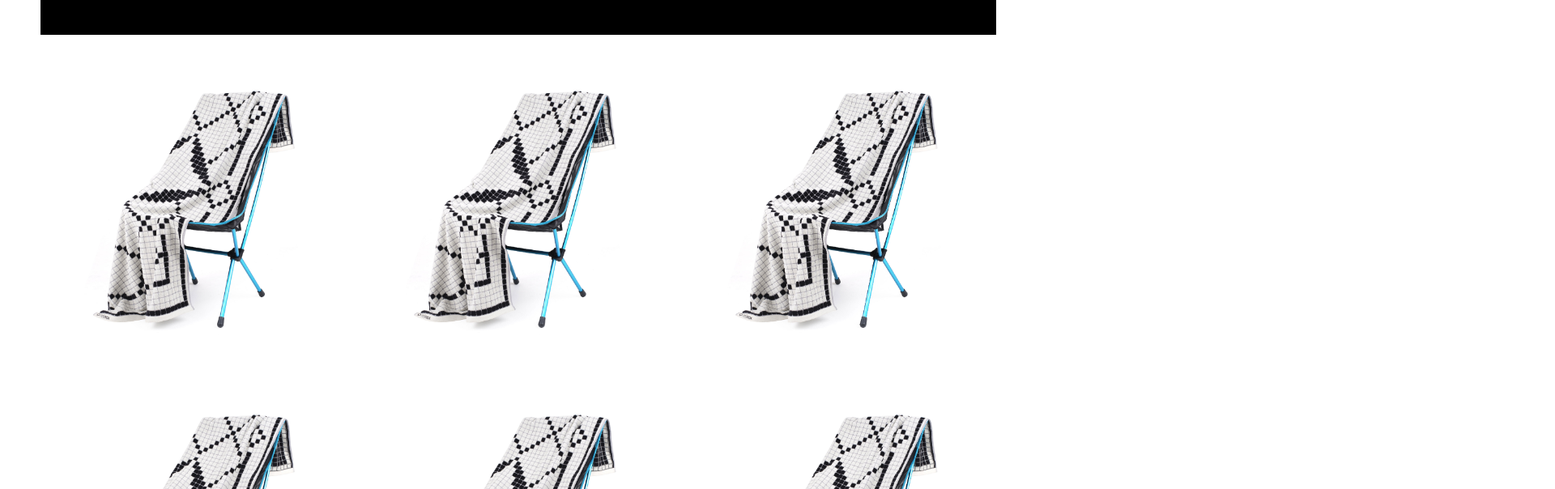
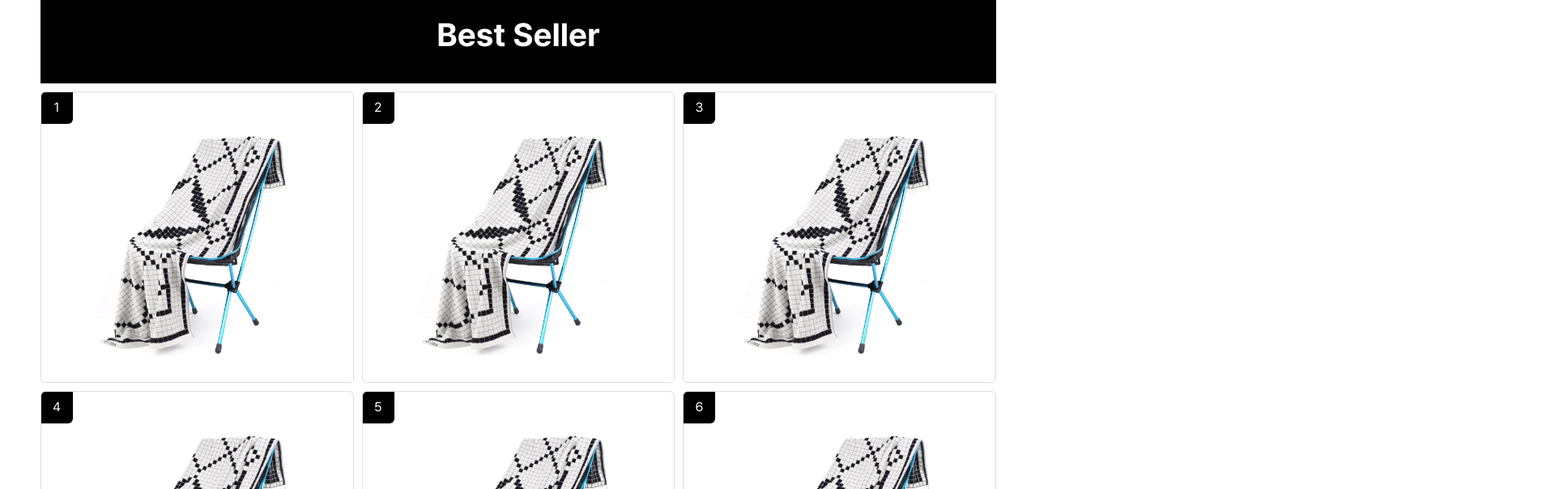
Before and after one commit to yunhyekyeong/Helinox-React, a React (Create React App) app: page / in a window 1280 px wide. Shown: the part 2192-2796 px from the top of the page at 81% size, 1920 px wide, since content can reach past the window. Built offline with nearby package versions, Linux system fonts and the light colour scheme.

Commit message:
rename : 이미지 파일명 변경

```diff
--- a/src/App.jsx
+++ b/src/App.jsx
@@ -10,6 +10,7 @@ import theme from "./style/theme";
 import { mediaMax } from "./util/MediaQurey";
 
 function App() {
+  window.alert(" 비상업적 용도로 만들어진 개인적인 포트폴리오 입니다.  (주)헬리녹스의 상표, 이미지, 지식재산권은 (주)헬리녹스가 보유하고 있습니다.");
   // 모바일 브라우저 100vh
   function setMobileHeight() {
     let vh = window.innerHeight * 0.01;
--- a/src/components/button/Button.jsx
+++ b/src/components/button/Button.jsx
@@ -6,7 +6,7 @@ const ButtonStyle = {
     text-align: center;
     padding: 5px 15px;
     border-radius: 50%;
-    background: none;
+    background-color: transparent;
   `,
   viewmore: css`
     &:after {
@@ -14,18 +14,28 @@ const ButtonStyle = {
       display: block;
       position: absolute;
       bottom: -5px;
-      left: 50%;
-      transform: translateX(-50%);
-      width: 100%;
-      height: 3px;
+      left: 0;
+      width: 130%;
+      height: 4px;
     }
   `,
 };
 
-function Button({ disabled, children, styletype, border, fontsize, background, color, afterbackground }) {
+function Button({ disabled, children, styletype, border, fontsize, background, color, afterbackground, hoverbackground, hovercolor }) {
   const styleType = ButtonStyle[styletype];
   return (
-    <StyleButton type="button" disabled={disabled} styleType={styleType} border={border} fontsize={fontsize} color={color} background={background} afterbackground={afterbackground}>
+    <StyleButton
+      type="button"
+      disabled={disabled}
+      styleType={styleType}
+      border={border}
+      fontsize={fontsize}
+      color={color}
+      background={background}
+      afterbackground={afterbackground}
+      hoverbackground={hoverbackground}
+      hovercolor={hovercolor}
+    >
       {children}
     </StyleButton>
   );
--- a/src/components/layout/Footer.jsx
+++ b/src/components/layout/Footer.jsx
@@ -1,18 +1,167 @@
 import React from "react";
 import styled from "styled-components";
+import { Link } from "react-router-dom";
+import { Container } from "./Layout";
+import logoimg from "../../assets/img/logo/logo_white.png";
+import { BsFillTelephoneFill } from "react-icons/bs";
+import { SiKakaotalk, SiFacebook, SiInstagram, SiNaver, SiYoutube } from "react-icons/si";
+import { mediaMax } from "../../util/MediaQurey";
 
 function Footer() {
   return (
     <FooterWrap>
-      <FNB>
-        <FNBItem>푸터</FNBItem>
-      </FNB>
+      <Container>
+        <FNB>
+          <FNBItem>
+            <Link to="#!">이용약관</Link>
+          </FNBItem>
+          <FNBItem>
+            <Link to="#!">이용안내</Link>
+          </FNBItem>
+          <FNBItem>
+            <Link to="#!">
+              <strong>개인정보처리방침</strong>
+            </Link>
+          </FNBItem>
+          <FNBItem>
+            <Link to="#!">한국어</Link>
+          </FNBItem>
+        </FNB>
+        <Logo>
+          <img src={logoimg} alt="" />
+        </Logo>
+        <CS>
+          <li>
+            <Link to="#!">
+              <BsFillTelephoneFill />
+              02-730-1928
+            </Link>
+          </li>
+          <li>
+            <Link to="#!">
+              <SiKakaotalk /> HELINOXCS
+            </Link>
+          </li>
+          <li>AM 10:00 ~ PM 04:00(주말 및 공휴일 휴무)</li>
+          <li>점심시간 12:00 ~ 13:00</li>
+          <li>HCC 매장 운영시간 PM 11:00 ~ PM 09:00</li>
+        </CS>
+        <Company>
+          <li>대표자: 라영환</li>
+          <li>개인정보 보호 책임자: 이창희</li>
+          <li>사업자등록번호: 101-86-83690</li>
+          <li>통신판매업신고: 2020-서울용산-0047 </li>
+          <li>EMAIL) hi@helinox.com</li>
+          <li>TEL) 02-730-1928</li>
+          <li>(주)헬리녹스의 상표, 제품 디자인 그리고 당사가 운영하는 웹사이트 등에 게재된 저작물과 관련한 모든 지식재산권은 (주)헬리녹스가 보유하고 있습니다.</li>
+        </Company>
+        <CopyRight>©2021 Helinox. All Rights Reserved</CopyRight>
+        <Sns>
+          <li>
+            <Link to="#!">
+              <SiFacebook />
+            </Link>
+          </li>
+          <li>
+            <Link to="#!">
+              <SiInstagram />
+            </Link>
+          </li>
+          <li>
+            <Link to="#!">
+              <SiNaver />
+            </Link>
+          </li>
+          <li>
+            <Link to="#!">
+              <SiYoutube />
+            </Link>
+          </li>
+        </Sns>
+      </Container>
     </FooterWrap>
   );
 }
 
 export default Footer;
 
-const FooterWrap = styled.footer``;
-const FNB = styled.ul``;
-const FNBItem = styled.li``;
+const FooterWrap = styled.footer`
+  background-color: ${({ theme }) => theme.colors.pointcolor};
+  color: ${({ theme }) => theme.colors.bkgcolor};
+  padding: 50px 0;
+`;
+
+const FNB = styled.ul`
+  display: flex;
+  ${({ theme }) => theme.fontSize.mdfont};
+  ${mediaMax.xsm} {
+    display: inline-block;
+    li {
+      line-height: 1.5;
+    }
+  }
+`;
+
+const FNBItem = styled.li`
+  margin-right: 20px;
+  strong {
+    font-weight: 600;
+  }
+`;
+
+const Logo = styled.div`
+  width: 200px;
+  margin: 30px 0;
+  ${mediaMax.xsm} {
+    margin: 20px 0;
+  }
+  img {
+    width: 100%;
+  }
+`;
+
+const CS = styled.ul`
+  display: flex;
+  gap: 20px;
+  margin-bottom: 10px;
+  ${({ theme }) => theme.fontSize.mdfont};
+  ${mediaMax.xlg} {
+    display: inline-block;
+    li {
+      line-height: 1.5;
+    }
+  }
+  svg {
+    font-size: 14px;
+    color: ${({ theme }) => theme.colors.lightgray};
+    margin-right: 6px;
+  }
+`;
+
+const Company = styled.ul`
+  display: inline-flex;
+  flex-wrap: wrap;
+  gap: 6px 20px;
+  margin-bottom: 6px;
+  color: ${({ theme }) => theme.colors.maingray};
+  li {
+    ${({ theme }) => theme.fontSize.smfont};
+    line-height: 1.2;
+  }
+`;
+
+const CopyRight = styled.div`
+  ${({ theme }) => theme.fontSize.smfont};
+  color: ${({ theme }) => theme.colors.maingray};
+  margin-bottom: 20px;
+`;
+
+const Sns = styled.ul`
+  display: flex;
+  gap: 40px;
+
+  svg {
+    font-size: 24px;
+    color: ${({ theme }) => theme.colors.lightgray};
+  }
+`;
--- a/src/components/layout/Header.jsx
+++ b/src/components/layout/Header.jsx
@@ -1,13 +1,15 @@
-import React from "react";
+import React, { useState } from "react";
 import { Link } from "react-router-dom";
-import styled from "styled-components";
+import styled, { css } from "styled-components";
 import logo from "../../assets/img/logo/logo_white.png";
-import { mediaMax } from "../../util/MediaQurey";
+import { mediaMax, mediaMin } from "../../util/MediaQurey";
 import { BsFillTelephoneFill } from "react-icons/bs";
 import { FiSearch } from "react-icons/fi";
 import { FaShoppingCart } from "react-icons/fa";
 
 function Header() {
+  const [mobileOpen, setMobileOpen] = useState(false);
+  const [accodianOpen, setAccodianOpen] = useState(false);
   return (
     <HeaderWrap>
       <Top>
@@ -40,14 +42,14 @@ function Header() {
             </Link>
             <Cart>30</Cart>
           </li>
-          <MOpen>
+          <MOpen isMove={mobileOpen} onClick={() => setMobileOpen(!mobileOpen)}>
             <span></span>
             <span></span>
             <span></span>
           </MOpen>
         </RightWrap>
       </Top>
-      <NAV>
+      <NAV isMOpen={mobileOpen}>
         <MLog>
           {/* 로그인 */}
           <li>
@@ -93,8 +95,8 @@ function Header() {
         </MLog>
         <GNB>
           <GNBItem>
-            <GNBMenu>Outdoor</GNBMenu>
-            <LNB>
+            <GNBMenu onClick={() => setAccodianOpen(!accodianOpen)}>Outdoor</GNBMenu>
+            <LNB isAccodianOpen={accodianOpen}>
               <LNBItem>
                 <Link to="#!">체어</Link>
               </LNBItem>
@@ -321,14 +323,18 @@ const RightWrap = styled.ul`
     ${mediaMax.xsm} {
       margin-right: 12px;
     }
-
+    /* cart */
+    &:nth-of-type(4) {
+      ${mediaMin.md} {
+        margin-right: 0;
+      }
+    }
+    /* Mopen */
     &:last-child {
       margin-right: 0;
-      ${mediaMax.sm} {
-        margin-left: 16px;
-      }
-      ${mediaMax.xsm} {
-        margin-left: 12px;
+      display: none;
+      ${mediaMax.md} {
+        display: block;
       }
     }
   }
@@ -359,7 +365,6 @@ const Cart = styled.span`
 
 // 모바일 메뉴오픈
 const MOpen = styled.li`
-  display: none;
   ${mediaMax.md} {
     display: block;
     position: relative;
@@ -367,9 +372,6 @@ const MOpen = styled.li`
     width: 25px;
     height: 20px;
     cursor: pointer;
-  }
-  ${mediaMax.sm} {
-    right: 16px;
   }
   /* 막대 */
   & > span {
@@ -380,13 +382,33 @@ const MOpen = styled.li`
     position: absolute;
     &:nth-of-type(1) {
       top: 0;
+      ${({ isMove }) =>
+        isMove &&
+        css`
+          top: 9px;
+          transform: rotate(135deg);
+        `};
     }
     &:nth-of-type(2) {
       top: 9px;
+      ${({ isMove }) =>
+        isMove &&
+        css`
+          top: 9px;
+          left: 60px;
+          transition: 0.4s;
+        `};
     }
     &:nth-of-type(3) {
       top: 18px;
+      ${({ isMove }) =>
+        isMove &&
+        css`
+          top: 9px;
+          transform: rotate(-135deg);
+        `};
     }
+    transition: 0.4s;
   }
 `;
 
@@ -454,12 +476,19 @@ const NAV = styled.nav`
   background-color: ${({ theme }) => theme.colors.bkgcolor};
   padding: 0 50px;
   ${mediaMax.md} {
-    display: none;
     width: 50vw;
     height: 100vh;
     padding: 0 0;
     position: fixed;
     top: 60px;
+    left: -50vw;
+    transition: 0.4s;
+    ${({ isMOpen }) =>
+      isMOpen &&
+      css`
+        left: 0;
+      `};
+
     border-right: 1px solid ${({ theme }) => theme.colors.brightgray};
     border-bottom: none;
   }
@@ -499,6 +528,9 @@ const GNBItem = styled.li`
     /* LNB 공통 */
     & > ul {
       display: block;
+      ${mediaMax.md} {
+        display: none;
+      }
     }
   }
 
@@ -539,6 +571,11 @@ const LNB = styled.ul`
     border-top: none;
     border-left: none;
     border-right: none;
+    ${({ isAccodianOpen }) =>
+      isAccodianOpen &&
+      css`
+        display: block;
+      `};
   }
 `;
 const LNBItem = styled.li`
--- a/src/components/layout/Layout.jsx
+++ b/src/components/layout/Layout.jsx
@@ -2,7 +2,7 @@ import styled from "styled-components";
 import { mediaMax } from "../../util/MediaQurey";
 
 export const Section = styled.section`
-  margin: 100px 0;
+  margin: 120px 0;
 `;
 
 export const Container = styled.div`
--- a/src/domain/main/BestSeller.jsx
+++ b/src/domain/main/BestSeller.jsx
@@ -13,18 +13,18 @@ function BestSeller() {
         </BestTxt>
         <Container>
           <BestSellerWrap>
-            <BestProductItem></BestProductItem>
-            <BestProductItem></BestProductItem>
-            <BestProductItem></BestProductItem>
-            <BestProductItem></BestProductItem>
-            <BestProductItem></BestProductItem>
-            <BestProductItem></BestProductItem>
-            <BestProductItem></BestProductItem>
-            <BestProductItem></BestProductItem>
-            <BestProductItem></BestProductItem>
-            <BestProductItem></BestProductItem>
-            <BestProductItem></BestProductItem>
-            <BestProductItem></BestProductItem>
+            <BestProductItem />
+            <BestProductItem />
+            <BestProductItem />
+            <BestProductItem />
+            <BestProductItem />
+            <BestProductItem />
+            <BestProductItem />
+            <BestProductItem />
+            <BestProductItem />
+            <BestProductItem />
+            <BestProductItem />
+            <BestProductItem />
           </BestSellerWrap>
         </Container>
       </BestSelSection>
@@ -38,7 +38,7 @@ const BestSelSection = styled(Section)`
   margin: 0 0;
 `;
 
-const BestSellerWrap = styled.ul`
+const BestSellerWrap = styled.div`
   display: grid;
   grid-template-columns: repeat(4, 1fr);
   gap: 10px;
--- a/src/domain/product/BestProduct.jsx
+++ b/src/domain/product/BestProduct.jsx
@@ -3,26 +3,19 @@ import styled from "styled-components";
 import { Link } from "react-router-dom";
 import { AiFillHeart, AiOutlineHeart } from "react-icons/ai";
 import { BsCartPlus } from "react-icons/bs";
+import { mediaMax } from "../../util/MediaQurey";
 import best01 from "../../assets/img/product/best01.jpg";
-import best02 from "../../assets/img/product/best02.jpg";
-import best03 from "../../assets/img/product/best03.jpg";
-import best04 from "../../assets/img/product/best04.jpg";
-import best05 from "../../assets/img/product/best05.jpg";
-import best06 from "../../assets/img/product/best06.jpg";
-import best07 from "../../assets/img/product/best07.jpg";
-import best08 from "../../assets/img/product/best08.jpg";
 
 function BestProductItem() {
   return (
     <BestProduct>
-      <BestNum>1</BestNum>
       <Link to="">
         <BestImg>
           <img src={best01} alt="" />
         </BestImg>
       </Link>
       <Caption>
-        <ProductName>블랙메쉬 슬링백</ProductName>
+        <ProductName>비취타올(아이보리/블랙)</ProductName>
         <ProductInfo>
           <ProductPrice>
             <strong>50,000</strong>원
@@ -45,36 +38,72 @@ function BestProductItem() {
 
 export default BestProductItem;
 
-const BestProduct = styled.li`
+const BestProduct = styled.div`
+  border: 1px solid ${({ theme }) => theme.colors.lightgray};
+  border-radius: 6px;
+  position: relative;
   overflow: hidden;
+  height: 312.5px;
+  ${mediaMax.xlg} {
+    height: 360px;
+  }
+  ${mediaMax.lg} {
+    height: 300px;
+  }
+  ${mediaMax.md} {
+    height: auto;
+    border: none;
+  }
+
+  /* 숫자카운트 */
+  &:after {
+    ${({ theme }) => theme.common.flexCenter};
+    position: absolute;
+    top: -1px;
+    left: -1px;
+    width: 40px;
+    height: 40px;
+    border-radius: 6px 0 6px 0;
+    background-color: ${({ theme }) => theme.colors.pointcolor};
+    color: ${({ theme }) => theme.colors.bkgcolor};
+    counter-increment: numbering;
+    content: counter(numbering);
+    ${mediaMax.sm} {
+      width: 25px;
+      height: 25px;
+      font-size: 14px;
+    }
+    ${mediaMax.xsm} {
+      width: 30px;
+      height: 30px;
+    }
+  }
 
   &:hover {
     & > div {
       bottom: 0;
-      transition: 0.4s;
     }
   }
-`;
-
-const BestNum = styled.span`
-  ${({ theme }) => theme.common.flexCenter};
-  position: absolute;
-  top: -1px;
-  left: -1px;
-  width: 40px;
-  height: 40px;
-  background-color: ${({ theme }) => theme.colors.pointcolor};
-  color: ${({ theme }) => theme.colors.bkgcolor};
-  border-radius: 0 0 24px 0;
 `;
 
 const BestImg = styled.figure`
   width: 100%;
   height: 100%;
+  ${mediaMax.md} {
+    height: 230px;
+    border: 1px solid ${({ theme }) => theme.colors.lightgray};
+    border-radius: 6px;
+  }
+  ${mediaMax.sm} {
+    height: 160px;
+  }
+  ${mediaMax.xsm} {
+    height: 240px;
+  }
   img {
     width: 100%;
     height: 100%;
-    object-fit: cover;
+    object-fit: contain;
   }
 `;
 
@@ -86,6 +115,13 @@ const Caption = styled.div`
   height: 80px;
   padding: 16px;
   color: ${({ theme }) => theme.colors.bkgcolor};
+  transition: 0.4s;
+  ${mediaMax.md} {
+    position: static;
+    height: auto;
+    color: ${({ theme }) => theme.colors.pointcolor};
+    padding: 10px;
+  }
   &::before {
     content: "";
     display: block;
@@ -97,14 +133,21 @@ const Caption = styled.div`
     left: 0;
     transform: translateY(-50%);
     z-index: -1;
+    ${mediaMax.md} {
+      display: none;
+    }
   }
 `;
 
 const ProductName = styled.div`
   ${({ theme }) => theme.common.flexLeft};
-  ${({ theme }) => theme.fontSize.lgfont};
+  ${({ theme }) => theme.fontSize.mdfont};
   font-weight: 600;
   margin-bottom: 10px;
+  word-break: keep-all;
+  ${mediaMax.md} {
+    margin-bottom: 4px;
+  }
 `;
 
 const ProductInfo = styled.div`
@@ -117,7 +160,11 @@ const ProductPrice = styled.span`
   color: ${({ theme }) => theme.colors.brightgray};
   font-weight: 300;
   margin-right: 8px;
+  ${mediaMax.md} {
+    color: ${({ theme }) => theme.colors.pointcolor};
+  }
   strong {
+    ${({ theme }) => theme.fontSize.mdfont};
     font-weight: 300;
   }
 `;
--- a/src/page/main/MainHomePage.jsx
+++ b/src/page/main/MainHomePage.jsx
@@ -3,6 +3,8 @@ import HeroBanner from "../../domain/main/HeroBanner";
 import MainSeason from "../../domain/main/SeasonSlider";
 import SpecialBanner from "../../domain/main/SpecialBanner";
 import BestSeller from "../../domain/main/BestSeller";
+import LineSlider from "../../domain/main/LineSlider";
+import LookbookBanner from "../../domain/main/LookbookBanner";
 
 function MainHome() {
   return (
@@ -11,6 +13,8 @@ function MainHome() {
       <MainSeason />
       <SpecialBanner />
       <BestSeller />
+      <LookbookBanner />
+      <LineSlider />
     </>
   );
 }
```
Also changed, not shown: src/assets/img/banner/looksummer01.jpg (added), src/assets/img/banner/looksummer02.jpg (added).
